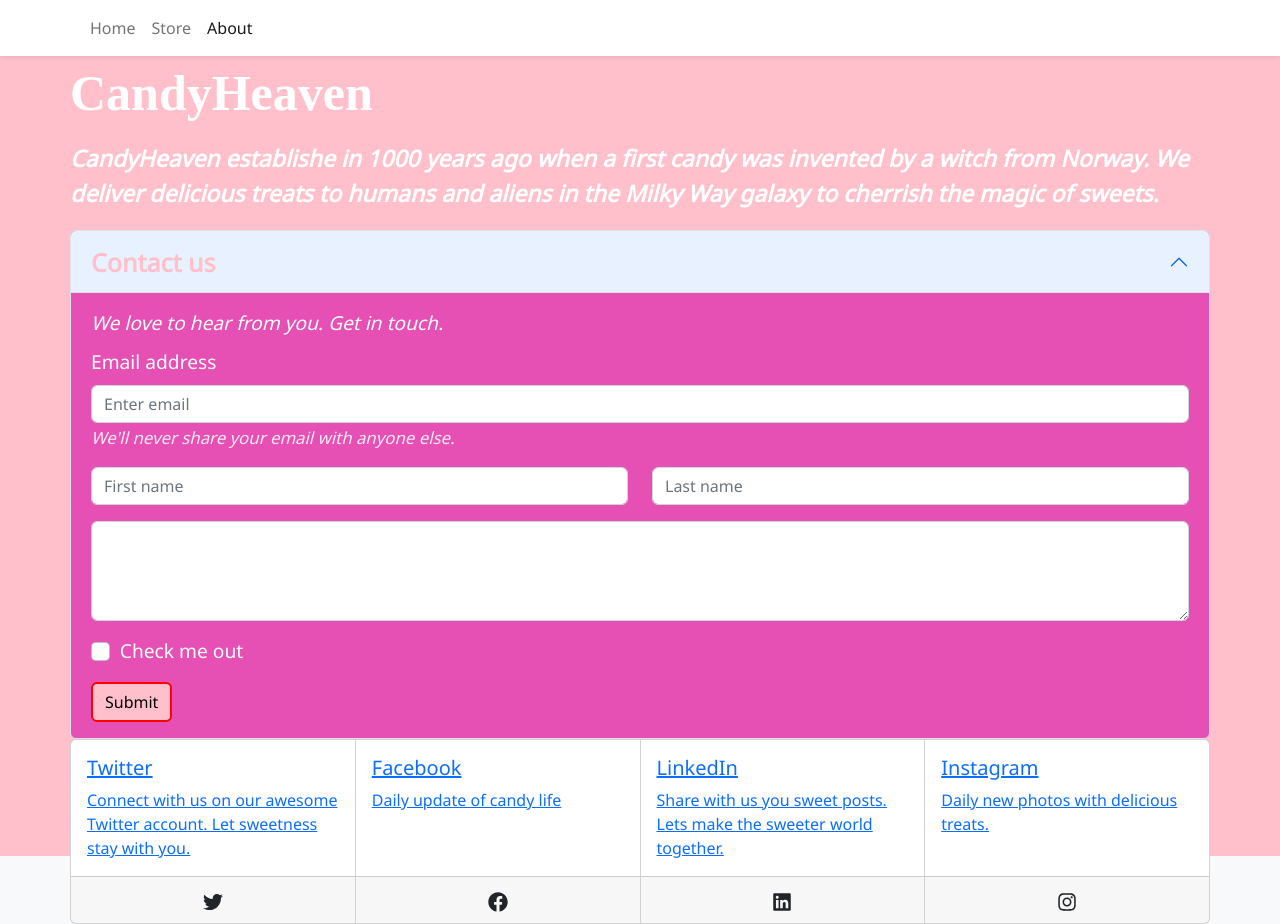
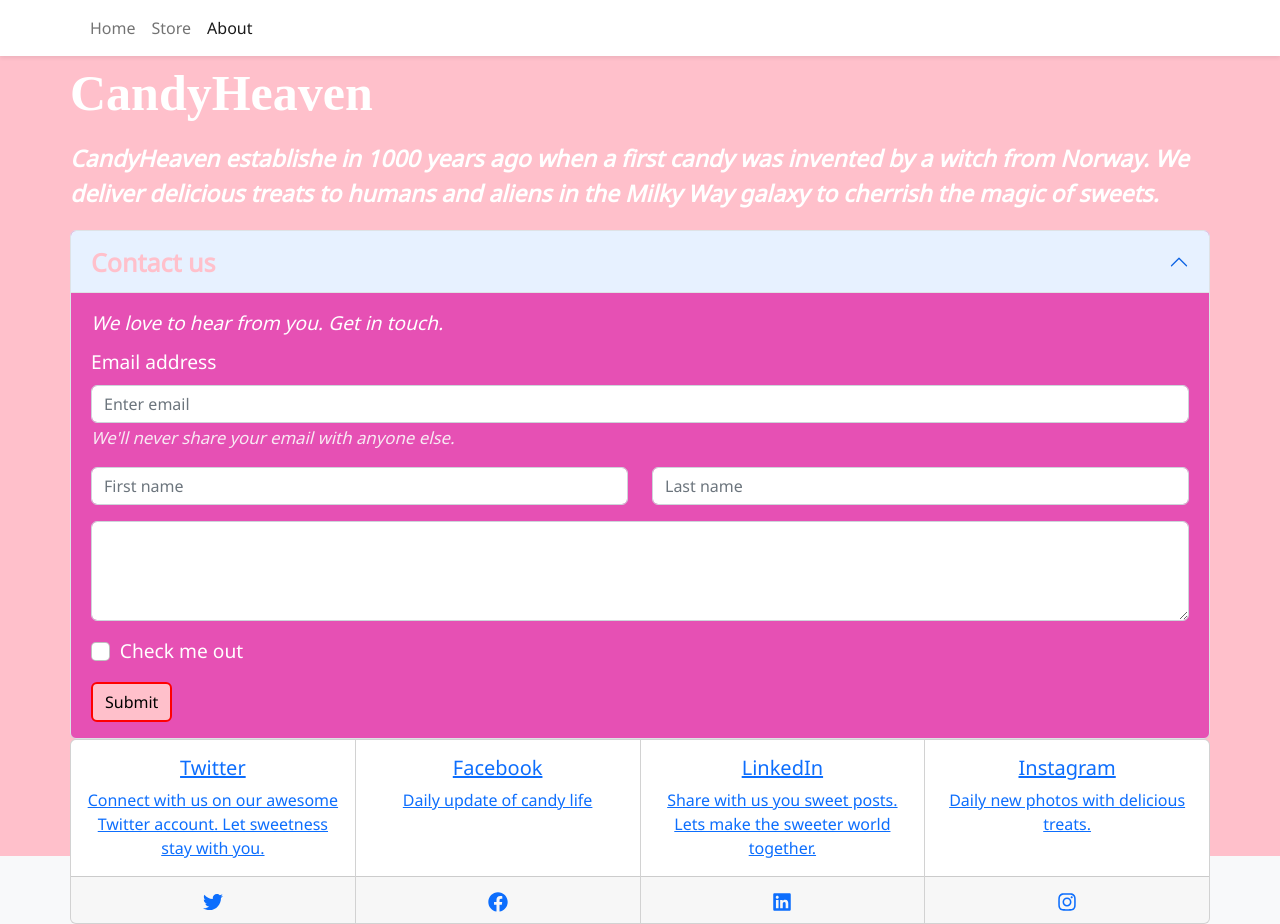
Before and after one commit to Lu-Smith/react-typescript, a React (Create React App) app: page /about in a window 1280 px wide. Built offline with nearby package versions, Linux system fonts and the light colour scheme; a web font is replaced by a local one.

Commit message:
Updated Footer.tsx

```diff
--- a/src/components/Footer.tsx
+++ b/src/components/Footer.tsx
@@ -14,7 +14,7 @@ const Footer: React.FC = () => {
     <div className='Footer'>
          <CardGroup>
       <Card>
-        <Card.Body>
+        <Card.Body style={{textAlign: "center"}}>
             <a  href="//twitter.com/LunaSmithArt"
                     target="_blank"
                     aria-label="Instagram">
@@ -25,11 +25,15 @@ const Footer: React.FC = () => {
             </a>
         </Card.Body>
         <Card.Footer className='Icons'>
+             <a  href="//twitter.com/LunaSmithArt"
+                    target="_blank"
+                    aria-label="Instagram">
                 <FaTwitter />
+             </a>
         </Card.Footer>
       </Card>
       <Card>
-        <Card.Body>
+        <Card.Body style={{textAlign: "center"}}>
             <a  href="//www.facebook.com/lunasmithart"
                     target="_blank"
                     aria-label="Instagram">
@@ -40,12 +44,15 @@ const Footer: React.FC = () => {
             </a>
         </Card.Body>
         <Card.Footer className='Icons'>
+            <a  href="//www.facebook.com/lunasmithart"
+                    target="_blank"
+                    aria-label="Instagram">
                 <FaFacebook />
+            </a>
         </Card.Footer>
       </Card>
-
       <Card>
-        <Card.Body>
+        <Card.Body style={{textAlign: "center"}}>
             <a  href="//www.linkedin.com/in/luna-smith/"
                     target="_blank"
                     aria-label="Instagram">
@@ -56,11 +63,15 @@ const Footer: React.FC = () => {
             </a>
         </Card.Body>
         <Card.Footer className='Icons'>
+             <a  href="//www.linkedin.com/in/luna-smith/"
+                    target="_blank"
+                    aria-label="Instagram">
                 <FaLinkedin />
+             </a>
         </Card.Footer>
       </Card>
       <Card >
-         <Card.Body>
+         <Card.Body style={{textAlign: "center"}}>
             <a  href="//www.instagram.com/lunasmithart/"
                 target="_blank"
                 aria-label="Instagram">
@@ -71,13 +82,14 @@ const Footer: React.FC = () => {
              </a>
         </Card.Body>
         <Card.Footer className='Icons'>
+            <a  href="//www.instagram.com/lunasmithart/"
+                target="_blank"
+                aria-label="Instagram">
               <FaInstagram />
+            </a>
         </Card.Footer>
-
       </Card>
-
     </CardGroup>
-
     </div>
   )
 }
```
Lines whose indentation alone changed are shown as unchanged.
